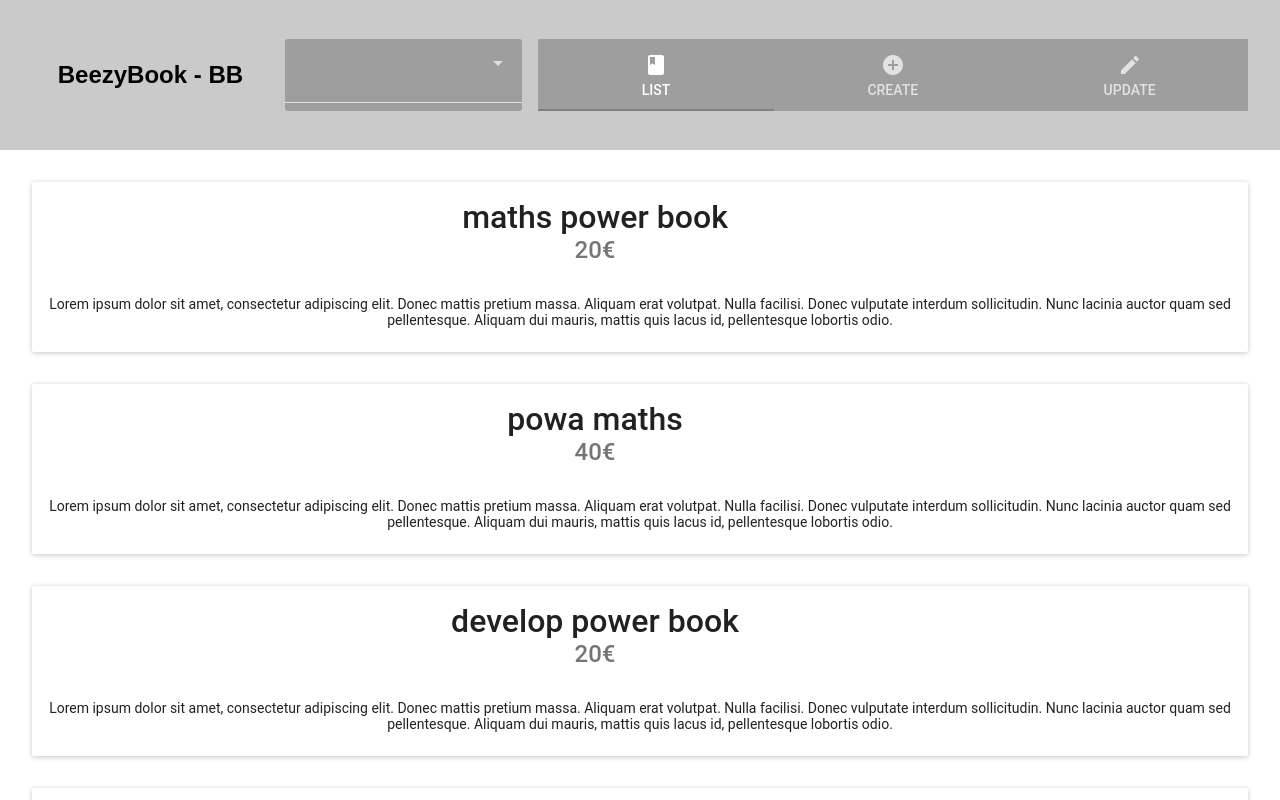
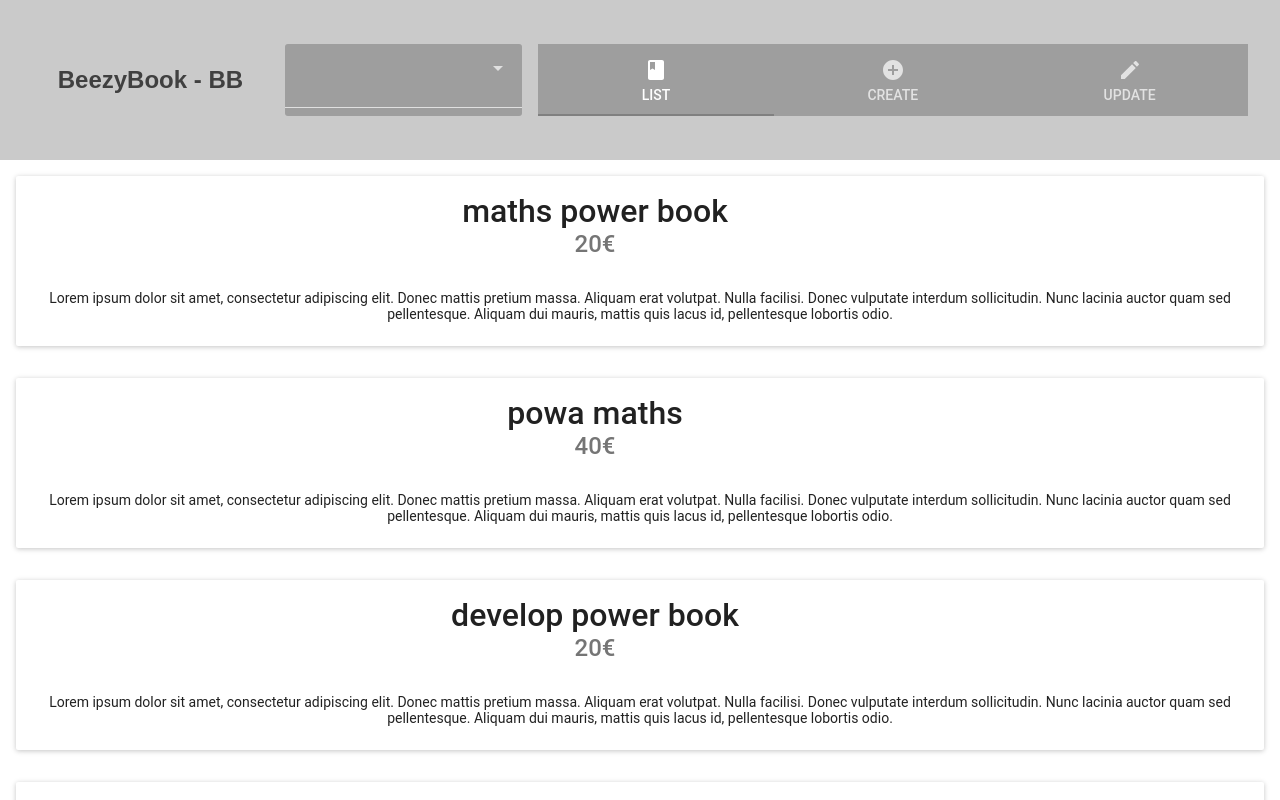
Before and after one commit to VGamezz19/beezy-books, a React app: page / in a window 1280 px wide. Shown: the top 800 px of the page. Built offline with nearby package versions, Linux system fonts and the light colour scheme.

Commit message:
fix  some styles

```diff
--- a/src/components/App.js
+++ b/src/components/App.js
@@ -3,6 +3,7 @@ import React, { Component } from 'react';
 import Tabnav from "./Tabnav";
 import Select from "./Select";
 import List from "./List";
+import Create from "./Crate";
 
 import './App.scss';
 
@@ -96,21 +97,21 @@ class App extends Component {
   handlerTabnav = (value) => { this.setState({ focusTabnav: value }) }
 
   wichDataList = (focus, select) => {
-    console.log(focus, select)
+
     if (focus !== "list") return false;
 
     if (!select) {
-      return this.extractBooks()
+      return this.retrieveBook()
     }
 
-    return this.extractBooks(select)
+    return this.retrieveBook(select)
   }
 
   /**
    *
    * Logic Function....
    */
-  extractBooks(select) {
+  retrieveBook(select) {
     const { genre } = this.state;
 
     const books = [];
@@ -139,6 +140,8 @@ class App extends Component {
     return books;
   }
 
+  createBook = (title, price, genre, resume = null) => { console.log(title, price, genre, resume)}
+
   render() {
     const { genre, focusSelectGenre, focusTabnav } = this.state;
 
@@ -154,6 +157,7 @@ class App extends Component {
 
         <main className="App-main">
           {dataToList ? <List books={dataToList} /> : undefined}
+          {focusTabnav === 'create' ? <Create genre={genre} someSelected={focusSelectGenre} logicApp={[this.createBook]} /> : undefined}
         </main>
       </div>
     );
@@ -161,3 +165,9 @@ class App extends Component {
 }
 
 export default App;
+
+/**
+ * genre={Array{}}
+ * someSelected={string}
+ * logicApp={Array<functions>}
+ */
--- a/src/components/App.scss
+++ b/src/components/App.scss
@@ -29,6 +29,6 @@
 
 .App-main {
   display: flex;
-  padding: 1em;
+//   padding: 1em;
   flex-direction: column;
 }
--- a/src/index.scss
+++ b/src/index.scss
@@ -1,5 +1,32 @@
+@import 'sass/variables';
+@import 'sass/extends';
 body {
-  margin: 0;
-  padding: 0;
-  font-family: sans-serif;
+    @extend %main-font-app;
+    margin: 0;
+    padding: 0;
 }
+
+html,
+body,
+#root,
+.App {
+    height: 100%;
+    width: 100%; // display: flex;
+    // align-items: center;
+    .App-header {
+        height: 20%;
+    }
+    .App-main {
+        height: 80%;
+    }
+}
+
+//=== Materialize Colors!
+input[type=text] {
+    border-bottom: 1px solid grey !important;
+}
+
+input[type=text]:focus {
+    border-bottom: 1px solid grey !important;
+    box-shadow: 0 1px 0 0 grey !important;
+}
```
